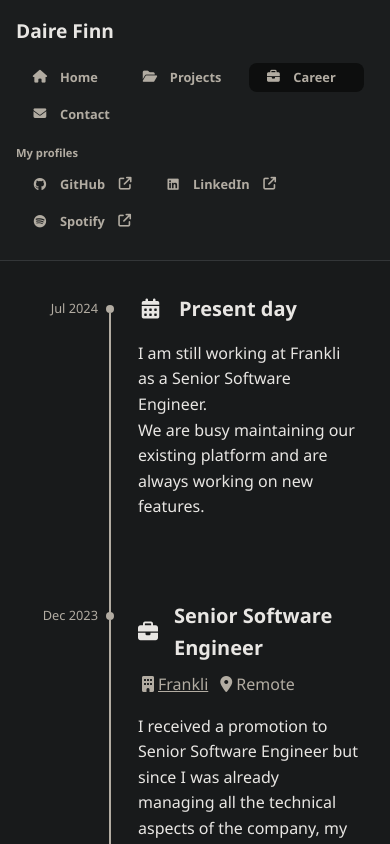
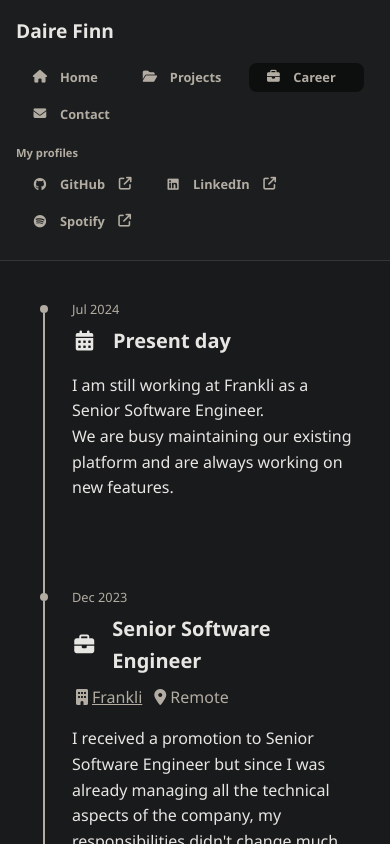
Before and after one commit to dairefinn/dairefinn.github.io, an Angular app: page /career in a window 390 px wide. Built offline with nearby package versions, Linux system fonts and the light colour scheme.

Commit message:
Career page reads better on mobile

```diff
--- a/src/app/pages/career/career.component.html
+++ b/src/app/pages/career/career.component.html
@@ -2,12 +2,13 @@
     <div class="area-career-entries-list">
         @for (careerItem of careerEntries; track careerItem) {
             <div class="display-career-item" [ngClass]="'career-item-type-' + careerItem.type">
-                <div class="display-career-item-date">{{careerItem.date | date: 'MMM yyyy'}}</div>
+                <div class="display-career-item-date-desktop">{{careerItem.date | date: 'MMM yyyy'}}</div>
                 <div class="display-career-item-timeline">
                     <div class="timeline-circle"></div>
                     <div class="timeline-line"></div>
                 </div>
                 <div class="display-career-item-details">
+                    <div class="display-career-item-date-mobile">{{careerItem.date | date: 'MMM yyyy'}}</div>
                     <div class="display-career-item-title">
                         @switch (careerItem.type) {
                             @case (eCareerEntryType.EVENT) {
--- a/src/app/pages/career/career.component.scss
+++ b/src/app/pages/career/career.component.scss
@@ -1,4 +1,5 @@
 @use 'theme';
+@use 'breakpoints';
 
 .container-component-career {
     .area-career-entries-list {
@@ -9,7 +10,7 @@
 
         .display-career-item {
             display: grid;
-            grid-template-columns: 50px 24px 1fr;
+            grid-template-columns: 24px 1fr;
             gap: 16px;
             scroll-snap-align: start;
 
@@ -37,16 +38,30 @@
                 }
             }
 
-            .display-career-item-date {
+
+            .display-career-item-date-desktop,
+            .display-career-item-date-mobile {
                 font-size: 0.8rem;
                 color: theme.$white-400;
                 height: 2rem;
-                display: flex;
+                align-items: center;
+                text-wrap: nowrap;
+            }
+
+            .display-career-item-date-desktop {
+                font-size: 0.8rem;
+                color: theme.$white-400;
+                height: 2rem;
                 justify-content: flex-end;
                 align-items: center;
                 text-wrap: nowrap;
                 margin-right: -16px;
                 margin-top: -1px;
+                display: none;
+            }
+
+            .display-career-item-date-mobile {
+                display: flex;
             }
 
             .display-career-item-details {
@@ -85,6 +100,18 @@
                     }
                 }
             }
+
+            @include breakpoints.md {
+                grid-template-columns: 50px 24px 1fr;
+
+                .display-career-item-date-desktop {
+                    display: flex;
+                }
+
+                .display-career-item-date-mobile {
+                    display: none;
+                }
+            }
         }
     }
 }
```
